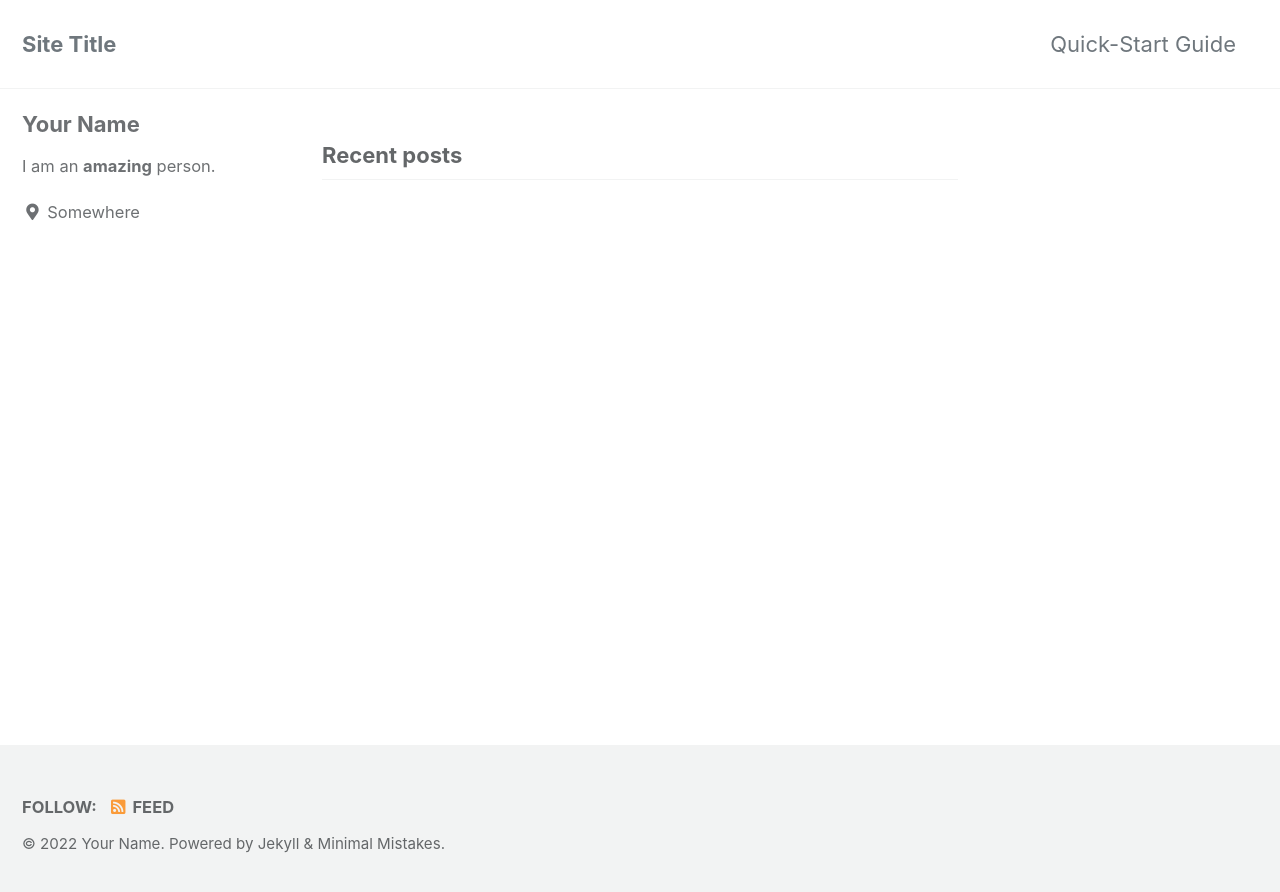
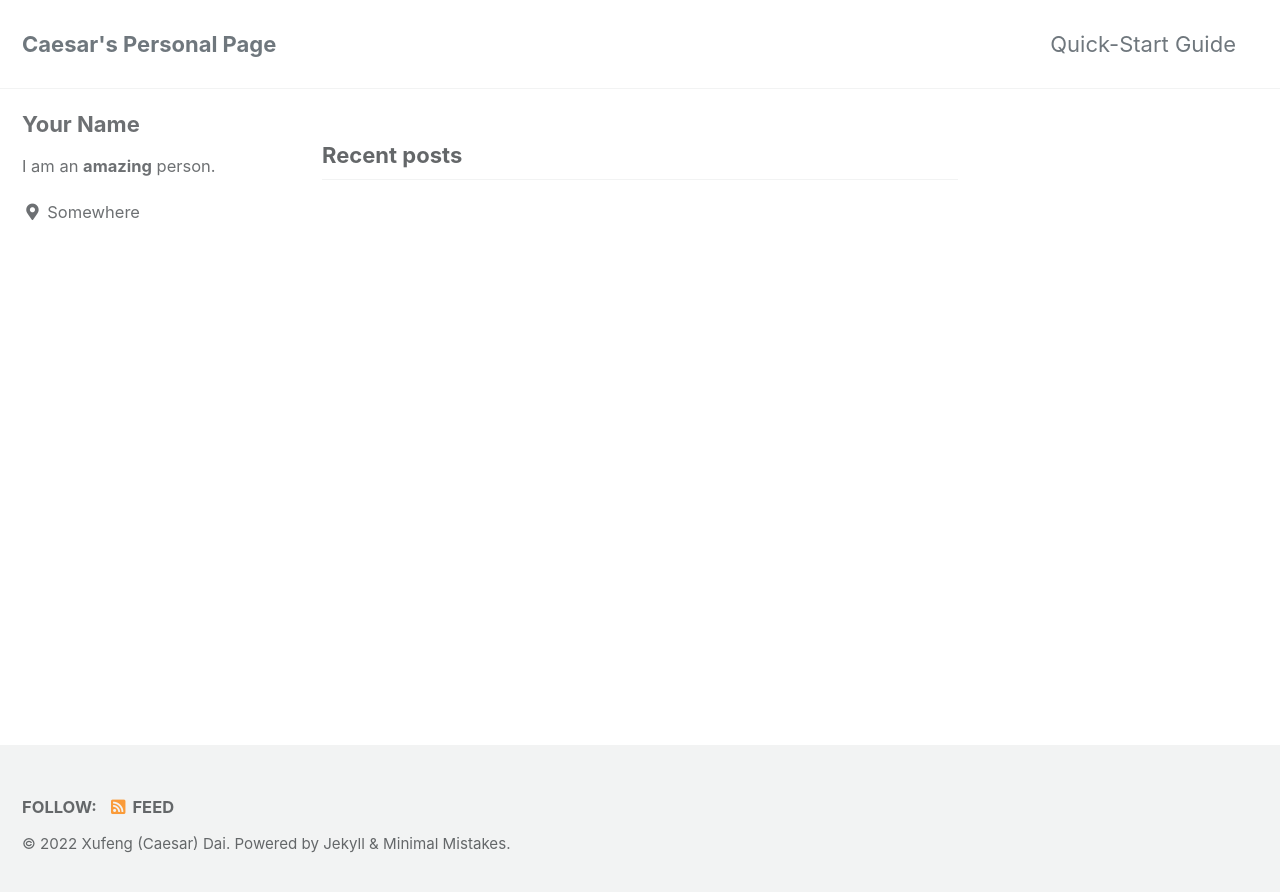
Before and after one commit to caesardai/caesardai.github.io, a Jekyll site: the page built from index.html, in a window 1280 px wide. Shown: the top 892 px of the page. Built offline with Jekyll 4.4.1, drawn with Linux system fonts in a browser that asks for light colours; cached includes are drawn as plain includes; the list of posts is cut into pages by our own code.

Commit message:
title change

```diff
--- a/_config.yml
+++ b/_config.yml
@@ -16,10 +16,10 @@ minimal_mistakes_skin    : "default" # "air", "aqua", "contrast", "dark", "dirt"
 
 # Site Settings
 locale                   : "en-US"
-title                    : "Site Title"
+title                    : "Caesar's Personal Page"
 title_separator          : "-"
 subtitle                 : # site tagline that appears below site title in masthead
-name                     : "Your Name"
+name                     : "Xufeng (Caesar) Dai"
 description              : "An amazing website."
 url                      : # the base hostname & protocol for your site e.g. "https://mmistakes.github.io"
 baseurl                  : # the subpath of your site, e.g. "/blog"
```
Also changed, not shown: 2 other files.
